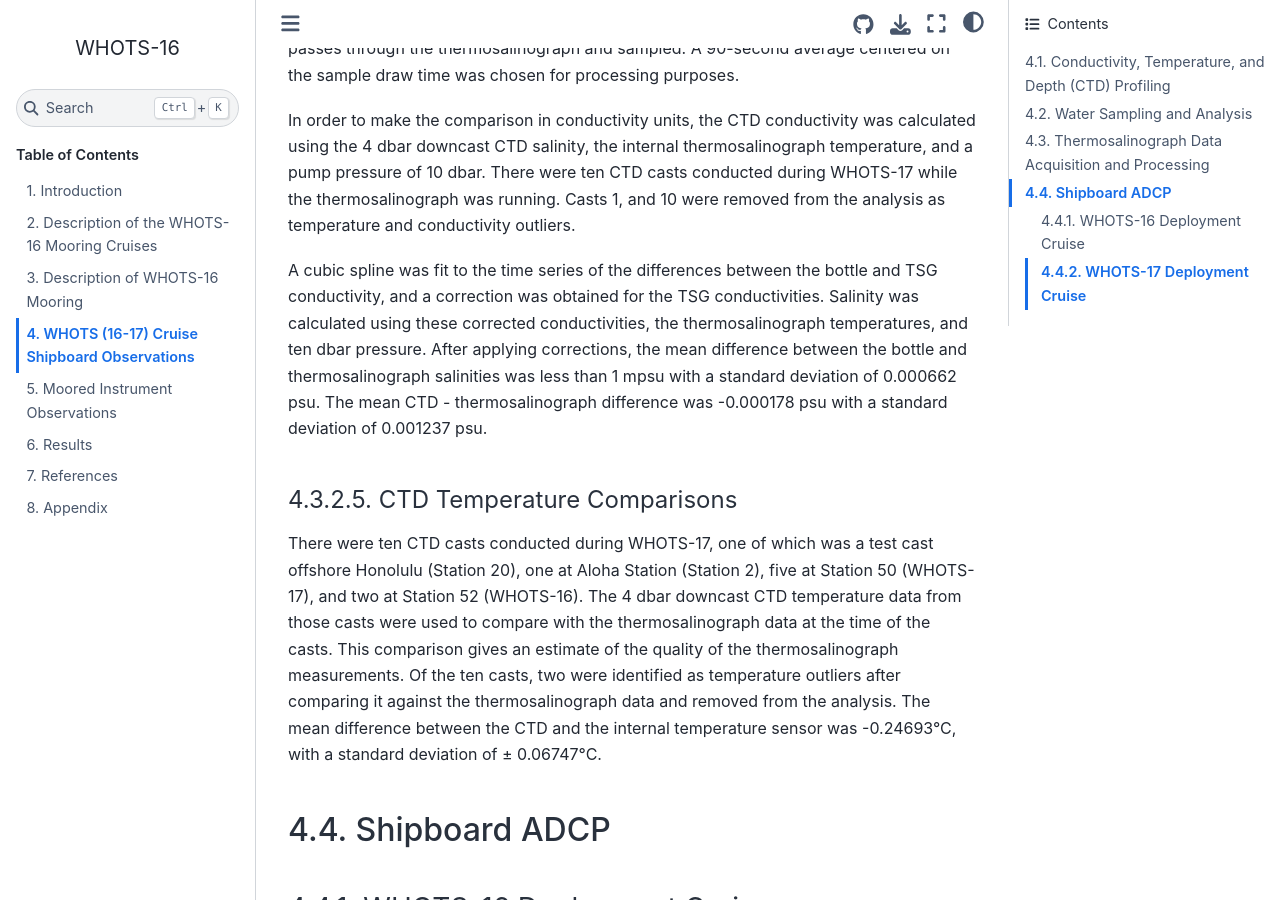
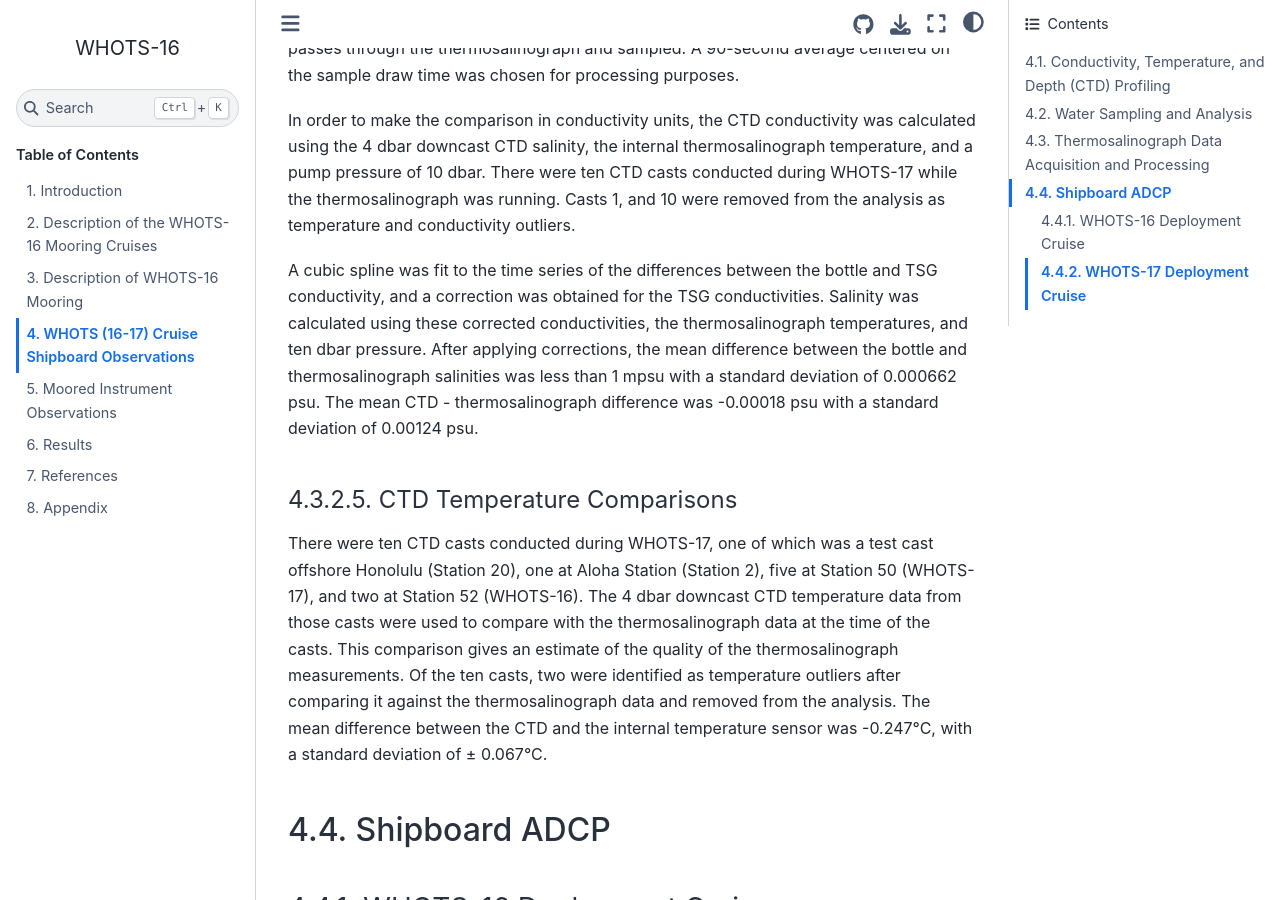
Before and after one commit to hot-dogs/whots16-data-report, a Sphinx documentation site: the page built from docs/source/4_section.md, in a window 1280 px wide and 900 px high, scrolled down 8404 px. Built offline with Sphinx 7.4.7 and the Sphinx Book theme 1.1.4, drawn with Linux system fonts in a browser that asks for light colours; cross-references to code outside the pages are shown as plain code; some of the changed text lies outside the part shown.

Commit message:
Update 4_section.md
Minor corrections (FS-M)

```diff
--- a/docs/source/4_section.md
+++ b/docs/source/4_section.md
@@ -353,8 +353,8 @@ Salinity was calculated using these corrected conductivities, the
 thermosalinograph temperatures, and ten dbar pressure. After applying
 corrections, the mean difference between the bottle and thermosalinograph
 salinities was less than 1 mpsu with a standard deviation of 0.000662 psu. The
-mean CTD - thermosalinograph difference was -0.000178 psu with a standard
-deviation of 0.001237 psu.
+mean CTD - thermosalinograph difference was -0.00018 psu with a standard
+deviation of 0.00124 psu.
 
 #### CTD Temperature Comparisons
 
@@ -367,7 +367,7 @@ estimate of the quality of the thermosalinograph measurements. Of the ten
 casts, two were identified as temperature outliers after comparing it
 against the thermosalinograph data and removed from the analysis. The mean
 difference between the CTD and the internal temperature sensor was
--0.24693°C, with a standard deviation of ± 0.06747°C.
+-0.247°C, with a standard deviation of ± 0.067°C.
 
 ## Shipboard ADCP
 
```
Also changed, not shown: other parts of docs/source/4_section.md (+1 -1 lines).
